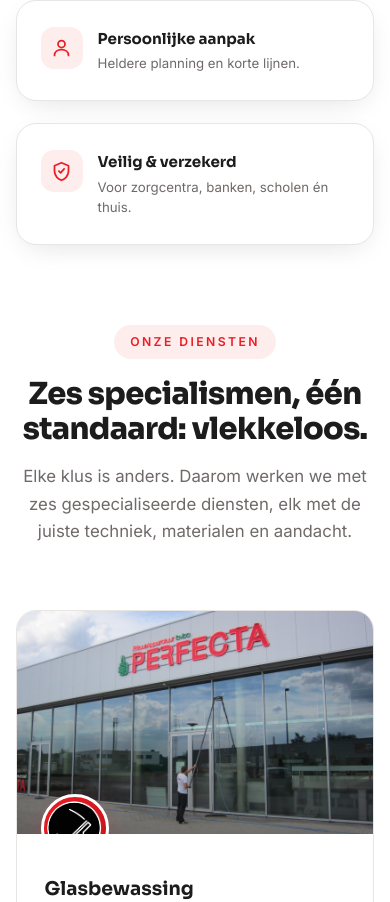
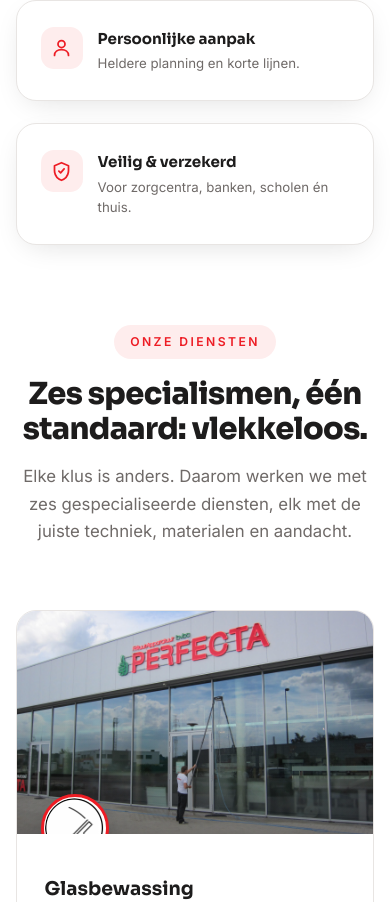
Before and after one commit to Djeeteg007/pbc-reiniging, a plain HTML site: page index.html in a window 390 px wide. Shown: the part 1098-2000 px from the top of the page. Drawn offline with Linux system fonts and the light colour scheme; animation ran at ten frames a second.

Commit message:
Polish mobile view
Restore white icon badges with red ring (invert filter made them
black because the source PNGs have an opaque white fill), shrink
logo chip on small screens, add gallery placeholder background.

Co-Authored-By: Claude Fable 5 <noreply@anthropic.com>

```diff
--- a/index.html
+++ b/index.html
@@ -208,14 +208,14 @@ nav.scrolled {
 .svc .icon {
   position: absolute; left: 24px; bottom: -28px; z-index: 2;
   width: 68px; height: 68px; border-radius: 50%;
-  background: linear-gradient(135deg, var(--red), var(--red-dark));
-  box-shadow: 0 10px 26px -8px rgba(237, 28, 36, .55);
+  background: #fff;
+  box-shadow: 0 10px 26px -8px rgba(24, 23, 23, .45);
   display: grid; place-items: center;
-  border: 3px solid #fff;
+  border: 3px solid var(--red);
   transition: transform .35s;
 }
 .svc:hover .icon { transform: scale(1.08) rotate(-4deg); }
-.svc .icon img { width: 88%; height: 88%; object-fit: contain; border-radius: 50%; filter: invert(1) brightness(1.6); }
+.svc .icon img { width: 96%; height: 96%; object-fit: contain; border-radius: 50%; }
 .svc .body { padding: 44px 28px 30px; position: relative; flex: 1; display: flex; flex-direction: column; }
 .svc .body::before {
   content: ''; position: absolute; inset: 0 0 auto 0; height: 4px;
@@ -353,6 +353,7 @@ nav.scrolled {
   aspect-ratio: 1; cursor: pointer;
 }
 .g-item.wide { grid-column: span 2; aspect-ratio: auto; }
+.g-item { background: #ece9e7; }
 .g-item img { width: 100%; height: 100%; object-fit: cover; transition: transform .6s cubic-bezier(.2,.7,.2,1); }
 .g-item:hover img { transform: scale(1.08); }
 .g-item::after {
@@ -523,6 +524,9 @@ footer { background: var(--coal); color: rgba(255,255,255,.65); padding: 80px 0
   .burger.open span:nth-child(2) { opacity: 0; }
   .burger.open span:nth-child(3) { transform: translateY(-7px) rotate(-45deg); }
   .nav-cta { display: none; }
+  .logo-chip img { height: 46px; }
+  .logo-chip { padding: 6px 12px; }
+  footer .logo-chip img { height: 42px; }
   .services-grid, .quotes, .strip, .f-grid, .about-feats, .f-row, .usp-strip { grid-template-columns: 1fr; }
   .gallery { grid-template-columns: 1fr 1fr; }
   .section { padding: 80px 0; }
```
